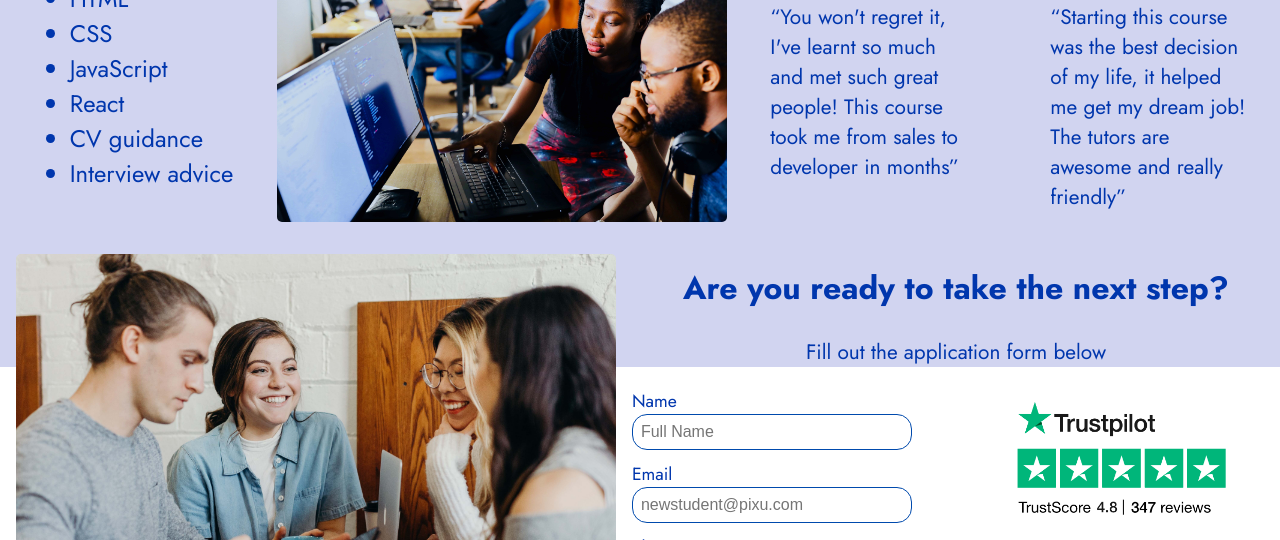
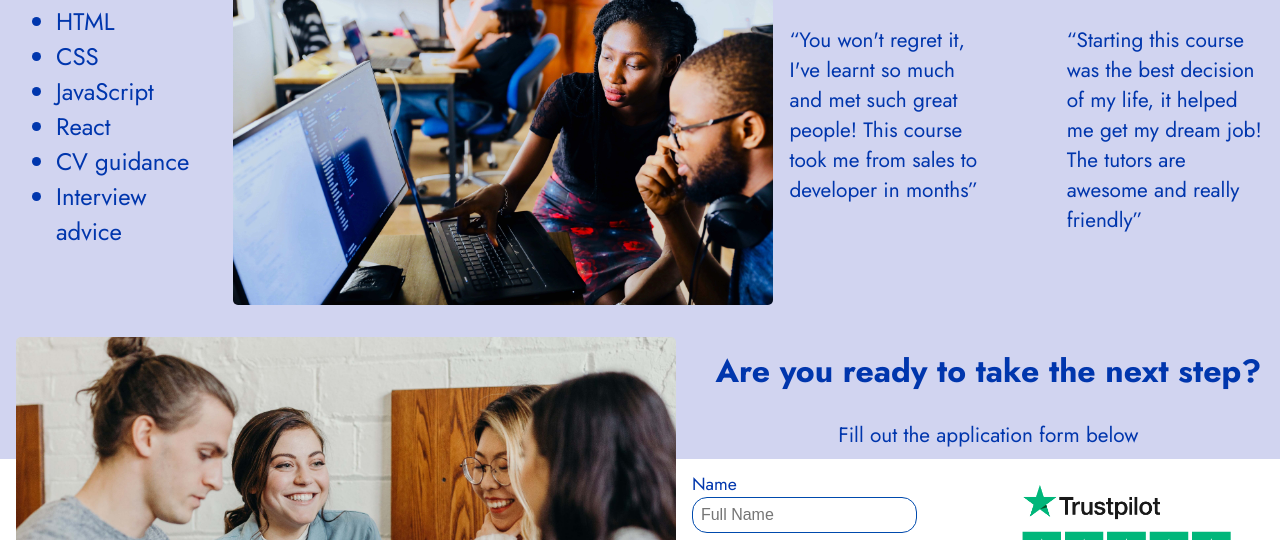
Before and after one commit to josenymad/front-end-engineer-technical-challenge, a plain HTML site: page index.html in a window 1280 px wide. Shown: the part 634-1174 px from the top of the page. Drawn offline with Linux system fonts and the light colour scheme.

Commit message:
change image size to be relative to screen size

```diff
--- a/style.css
+++ b/style.css
@@ -79,7 +79,7 @@ main {
 
 .main__top-section__image,
 .main__bottom-section__image {
-    height: 400px;
+    height: 55vh;
     margin: 1em;
     border-radius: 5px;
 }
@@ -120,7 +120,7 @@ main {
 }
 
 .main__mid-section__image {
-    height: 300px;
+    height: 45vh;
     margin: 1em;
     border-radius: 5px;
 }
```
